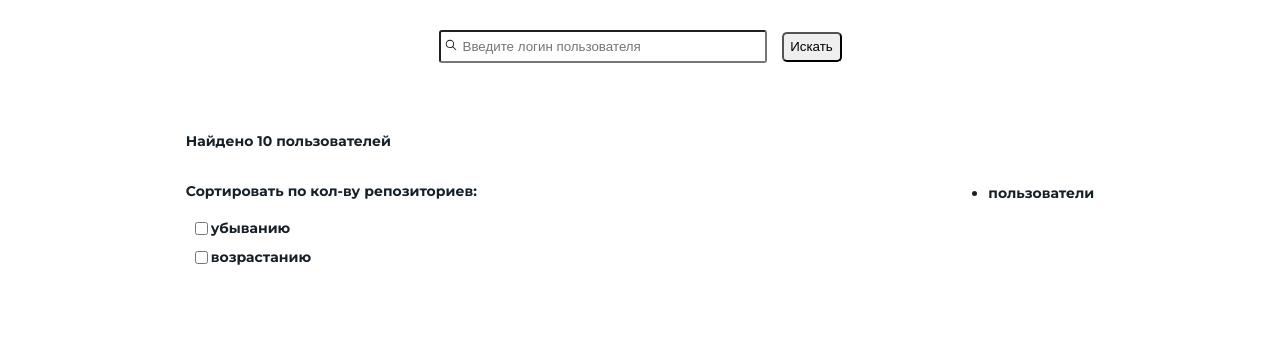
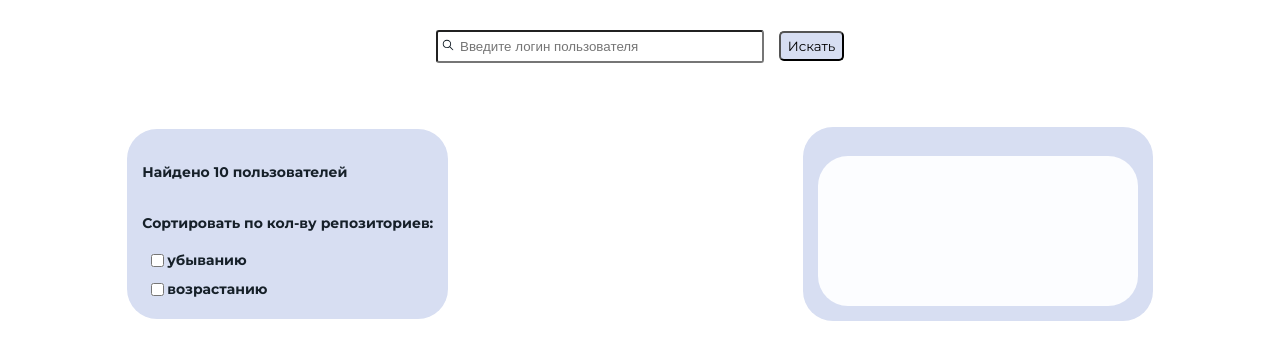
Before and after one commit to olesya-shinka/search, a React (Create React App) app: page / in a window 1280 px wide. Shown: the top 360 px of the page. Built offline with nearby package versions, Linux system fonts and the light colour scheme.

Commit message:
fixed style, add getUsers

```diff
--- a/src/components/filterRepositories/index.jsx
+++ b/src/components/filterRepositories/index.jsx
@@ -1,6 +1,7 @@
 import "./style.css";
 
 function FilterRepositories() {
+
   return (
     <div className="content-filter-list">
       <h4 className="content-filter-title">Найдено 10 пользователей</h4>
@@ -9,7 +10,6 @@ function FilterRepositories() {
         <input
           type="checkbox"
           name="убыванию"
-          value={false}
           className="content-filter-item-checkbox"
         />
         убыванию
@@ -18,7 +18,6 @@ function FilterRepositories() {
         <input
           type="checkbox"
           name="возрастанию"
-          value={false}
           className="content-filter-item-checkbox"
         />
         возрастанию
--- a/src/components/filterRepositories/style.css
+++ b/src/components/filterRepositories/style.css
@@ -2,6 +2,11 @@
     display: flex;
     flex-direction: column;
     align-items: flex-start;
+    border-radius: 30px;
+    background-color: #d7def2;
+    min-height: 150px;
+    padding: 15px;
+
 }
 
 .content-filter-item {
--- a/src/components/inputSearch/style.css
+++ b/src/components/inputSearch/style.css
@@ -19,8 +19,15 @@
 
 .input-btn {
     margin-left: 15px;
-    width: 60px;
+    width: 65px;
     height: 30px;
     border-radius: 5px;
     cursor: pointer;
+    background-color: #d7def2;
+    transition: all 500ms ease;
+    font-family: 'Montserrat', sans-serif;
 }
+
+.input-btn:hover {
+    transform: scale(1.05);
+}
--- a/src/components/usersList/index.jsx
+++ b/src/components/usersList/index.jsx
@@ -7,7 +7,9 @@ export function UsersList() {
       <FilterRepositories />
       <div className="content-users">
         <ul className="content-users-list">
-          <li className="content-users-item">пользователи</li>
+          <li className="content-users-item">
+            <p></p>
+          </li>
         </ul>
       </div>
     </div>
--- a/src/components/usersList/style.css
+++ b/src/components/usersList/style.css
@@ -6,6 +6,25 @@
     margin-top: 50px;
 }
 
-ol {
+.content-users {
+    display: flex;
+    flex-direction: column;
+    width: 350px;
+
+}
+
+ul {
     list-style-type: none;
 }
+
+.content-users-list {
+    border-radius: 30px;
+    background-color: #d7def2;
+    padding: 15px;
+}
+
+.content-users-item {
+    min-height: 150px;
+    background-color: #fcfdff;
+    border-radius: 30px;
+}
```
Also changed, not shown: src/api/getUsers.jsx (added, +24 -0 lines).
